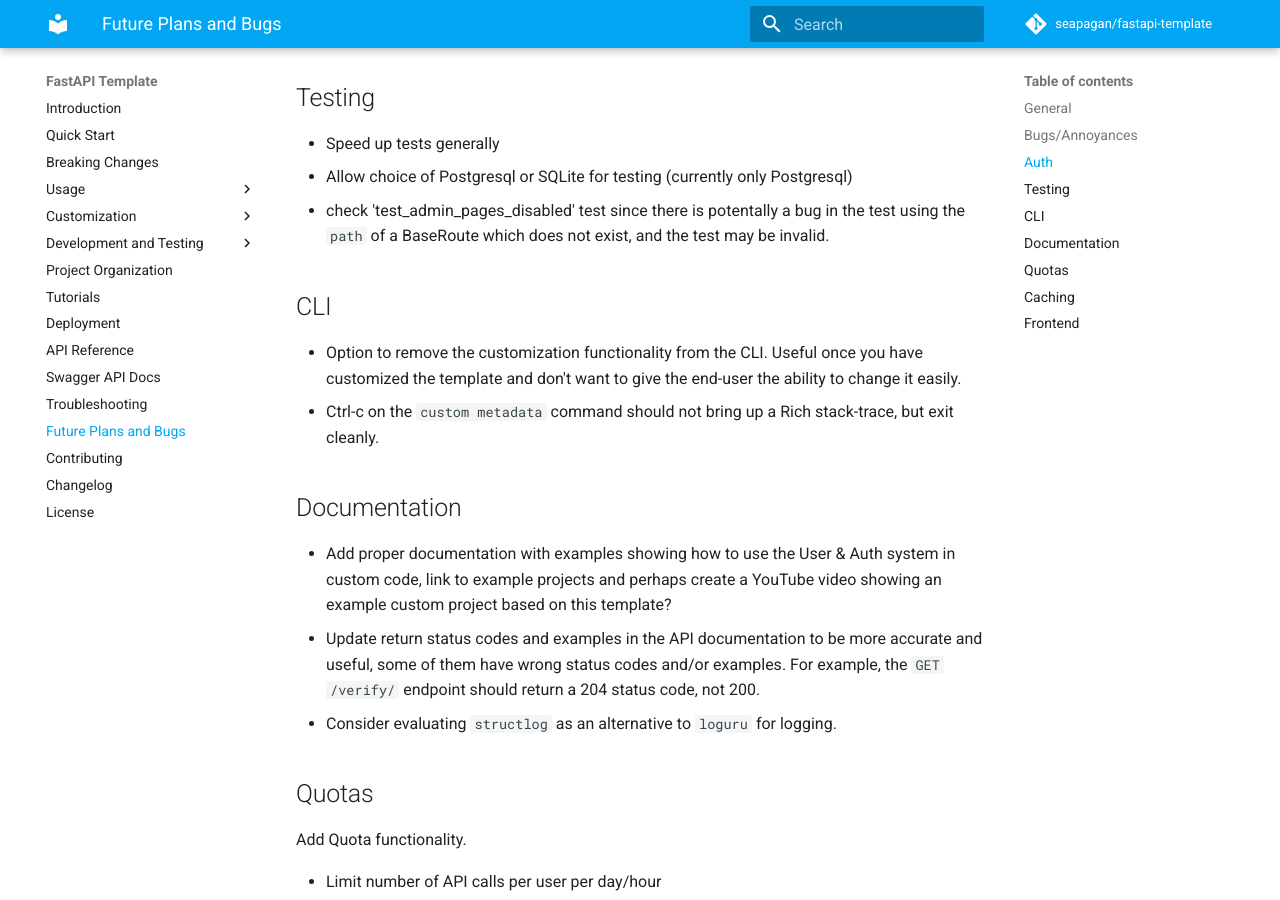
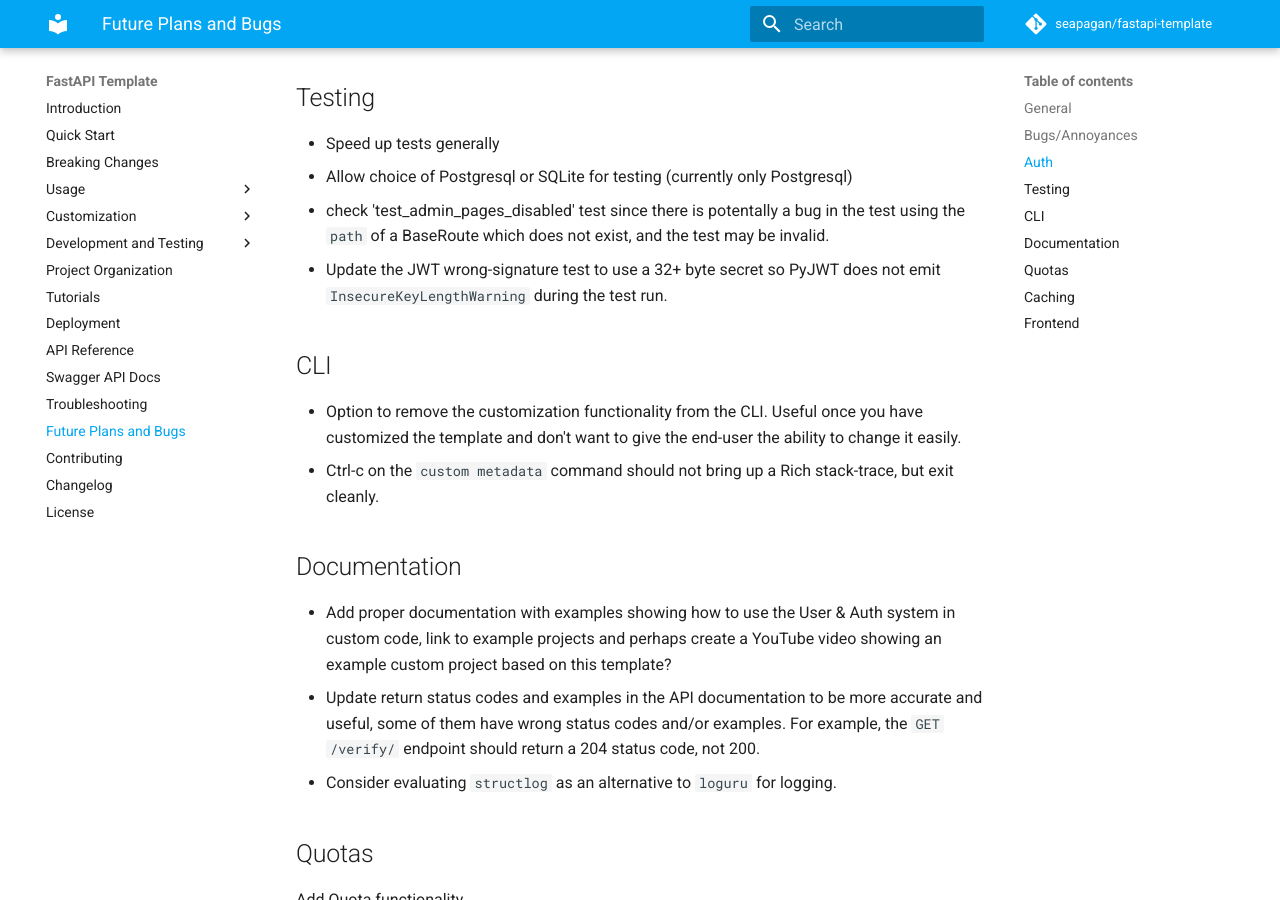
Before and after one commit to seapagan/fastapi-template, an MkDocs documentation site: the page built from docs/future.md, in a window 1280 px wide and 900 px high, scrolled down 1592 px. Built offline with MkDocs 1.6.1 and Material for MkDocs 9.7.7, drawn with Linux system fonts in a browser that asks for light colours; comment, search, counter and statistics services are not loaded.

Commit message:
docs: note jwt warning cleanup follow-up
Signed-off-by: Grant Ramsay <seapagan@gmail.com>

```diff
--- a/TODO.md
+++ b/TODO.md
@@ -65,6 +65,8 @@
 - check 'test_admin_pages_disabled' test since there is potentally a bug in
   the test using the `path` of a BaseRoute which does not exist, and the test
   may be invalid.
+- Update the JWT wrong-signature test to use a 32+ byte secret so PyJWT does
+  not emit `InsecureKeyLengthWarning` during the test run.
 
 ## CLI
 
```
